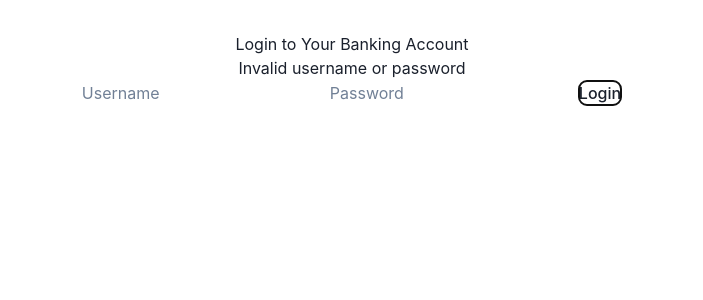
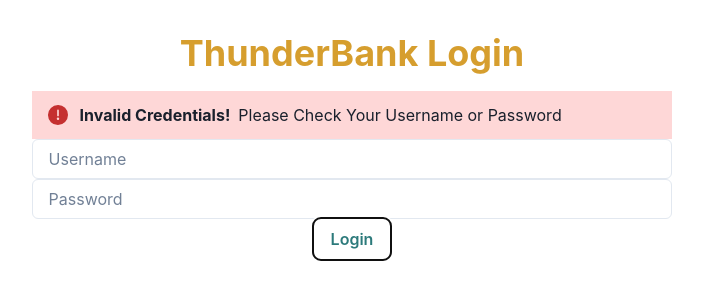
Before and after one commit to joshluismartin/Thunderbank, a React (Vite) app: page / in a window 1280 px wide. Both pictures are taken after a click on the button "Login". Shown: the top 300 px of the page, without its empty margins (288-991 px from the left). Built offline with nearby package versions, Linux system fonts and the light colour scheme.

Commit message:
style: added few styles to Loging Page

```diff
--- a/src/routes/Login.jsx
+++ b/src/routes/Login.jsx
@@ -1,14 +1,28 @@
-import React, { useState } from 'react';
-
+import React, { useEffect, useState } from 'react';
+import { Input, Heading, } from '@chakra-ui/react'
+import { Button } from '@chakra-ui/react'
+import {
+  Alert,
+  AlertIcon,
+  AlertTitle,
+  AlertDescription,
+} from '@chakra-ui/react'
 
 const Login = () => {
+
   const [username, setUsername] = useState('');
   const [password, setPassword] = useState('');
   const [error, setError] = useState('');
 
   const handleLogin = () => {
     if (username !== 'useradmin' || password !== 'stanleyispogi') {
-      setError('Invalid username or password');
+      setError(
+        <Alert status='error'>
+          <AlertIcon />
+          <AlertTitle>Invalid Credentials!</AlertTitle>
+          <AlertDescription>Please Check Your Username or Password</AlertDescription>
+        </Alert>
+      );
     } else {
       localStorage.setItem('loggedIn', 'true');
       console.log('Login successful');
@@ -17,22 +31,26 @@ const Login = () => {
 
 
   return (
+    <div>
       <div className="login-container">
-      <h2>Login to Your Banking Account</h2>
+        <Heading mb={4} color='#D69E2E'>ThunderBank Login</Heading>
         {error && <p className="error">{error}</p>}
-      <input
+        <Input
           type="text"
           placeholder="Username"
           value={username}
           onChange={(e) => setUsername(e.target.value)}
         />
-      <input
+        <Input
           type="password"
           placeholder="Password"
           value={password}
           onChange={(e) => setPassword(e.target.value)}
         />
-      <button onClick={handleLogin}>Login</button>
+        <Button colorScheme='teal' variant='ghost' onClick={handleLogin}>
+          Login
+        </Button>
+      </div>
     </div>
   );
 };
```
Lines whose indentation alone changed are shown as unchanged.
